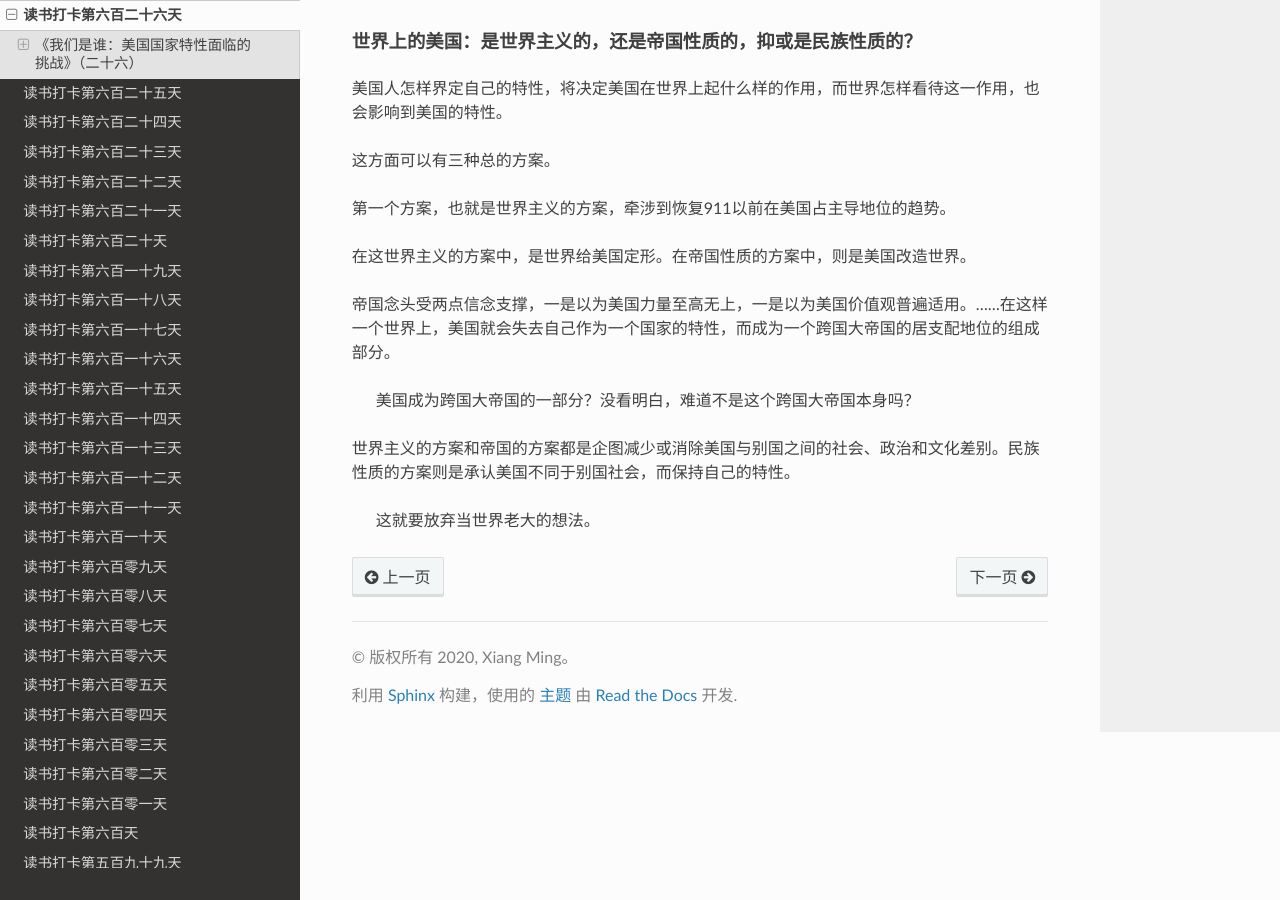
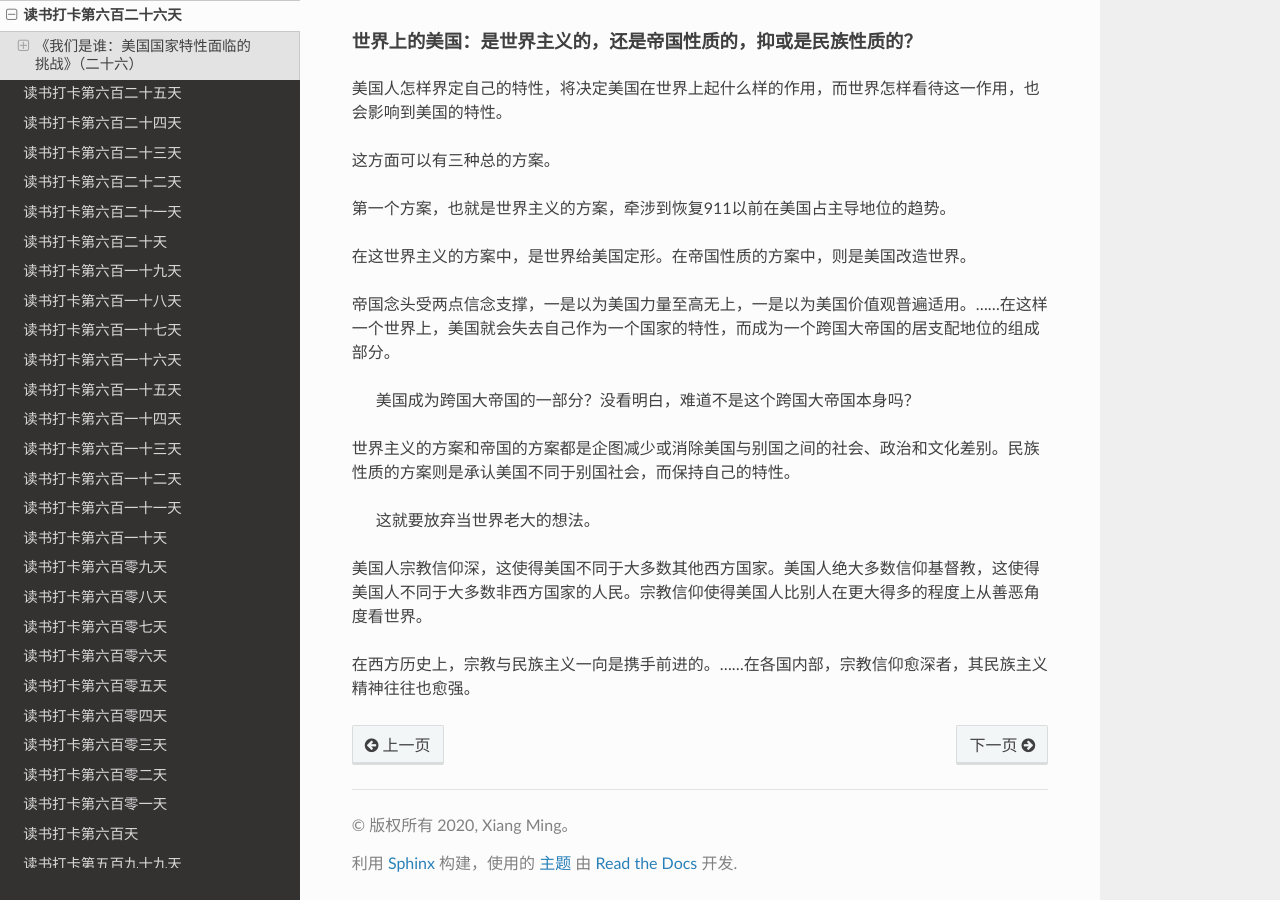
Before and after one commit to xiangming1975/reading, a Sphinx documentation site: the page built from source/2022-07-26.md, in a window 1280 px wide and 900 px high, scrolled down 1241 px. Built offline with Sphinx 7.4.7 and the Read the Docs theme 2.0.0, drawn with Linux system fonts in a browser that asks for light colours.

Commit message:
自动提交时间: 2022-07-26T22:00:02,222669739+08:00

```diff
--- a/source/2022-07-26.md
+++ b/source/2022-07-26.md
@@ -47,3 +47,7 @@
 
 世界主义的方案和帝国的方案都是企图减少或消除美国与别国之间的社会、政治和文化差别。民族性质的方案则是承认美国不同于别国社会，而保持自己的特性。
 > 这就要放弃当世界老大的想法。
+
+美国人宗教信仰深，这使得美国不同于大多数其他西方国家。美国人绝大多数信仰基督教，这使得美国人不同于大多数非西方国家的人民。宗教信仰使得美国人比别人在更大得多的程度上从善恶角度看世界。
+
+在西方历史上，宗教与民族主义一向是携手前进的。……在各国内部，宗教信仰愈深者，其民族主义精神往往也愈强。
```
Also changed, not shown: source/2022-07-27.md (added, +16 -0 lines).
